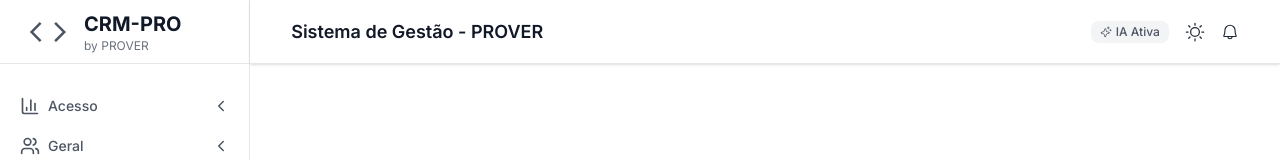
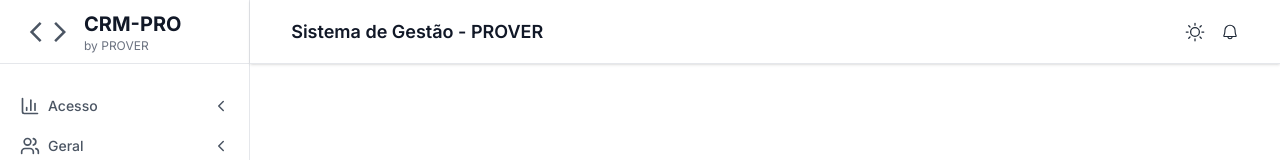
Before and after one commit to Brenobn/CRM-Prover-Web, a React (Vite) app: page / in a window 1280 px wide. Shown: the top 160 px of the page. Built offline with nearby package versions, Linux system fonts and the light colour scheme.

Commit message:
Removing the span that contained the active AI information

```diff
--- a/src/components/header.tsx
+++ b/src/components/header.tsx
@@ -1,5 +1,5 @@
 import { useState, useEffect } from 'react';
-import { PiSparkle, PiSun, PiBell, PiMoon } from 'react-icons/pi';
+import { PiSun, PiBell, PiMoon } from 'react-icons/pi';
 
 export function Header() {
   const [theme, setTheme] = useState('light');
@@ -27,11 +27,6 @@ export function Header() {
       </div>
       <div className="flex items-center space-x-4">
 
-        <span className="flex items-center rounded-md border px-2 py-0.5 text-xs font-medium w-fit whitespace-nowrap shrink-0 gap-1 border-transparent bg-gray-75 dark:bg-gray-100 dark:text-white">
-          <PiSparkle />
-          IA Ativa
-        </span>
-
         <button type='button' onClick={handleThemeToggle} className='inline-flex items-center justify-center gap-2 whitespace-nowrap rounded-md text-sm font-medium transition-all shrink-0 [&_svg]:shrink-0 outline-none focus-visible:ring-[3px] cursor-pointer'>
           {theme === 'light' ? (
             <PiSun size={20} className='text-sm font-medium text-gray-150'/>
```
